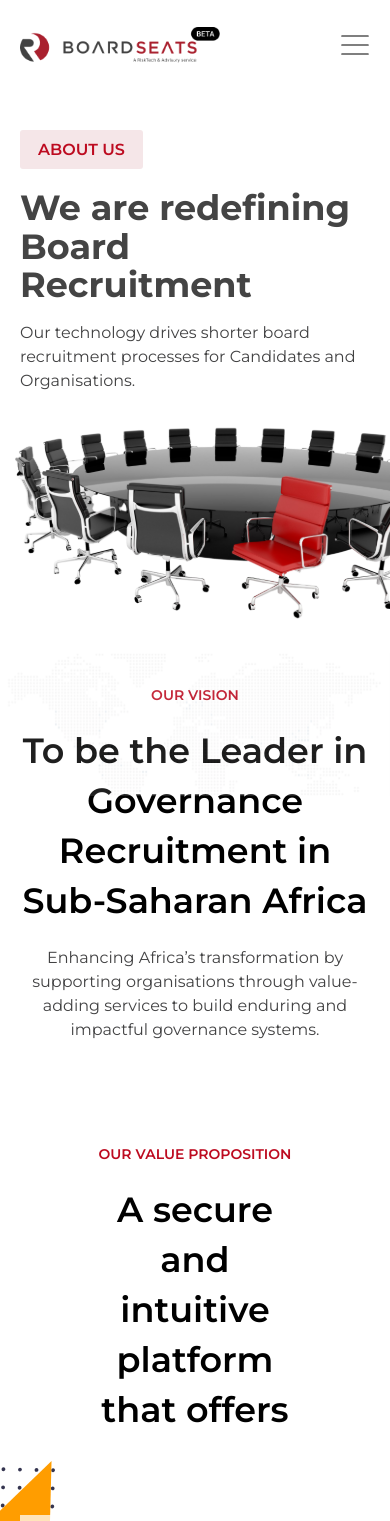
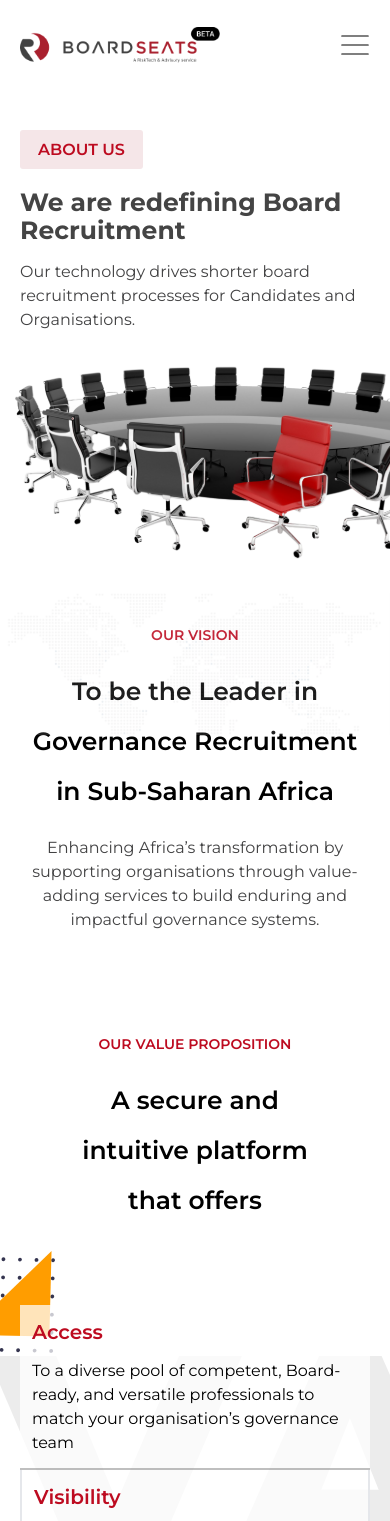
Before and after one commit to Manlikevee/bseatsdeployment, a React (Create React App) app: page /about in a window 390 px wide. Shown: the top 1521 px of the page. Built offline with nearby package versions, Linux system fonts and the light colour scheme.

Commit message:
responsive text

```diff
--- a/src/pages/About.jsx
+++ b/src/pages/About.jsx
@@ -20,7 +20,7 @@ const About = () => {
           <div className="bg-[#F5E6E8] text-[#BD0B20] h-[39px] w-[123px] grid place-items-center font-semibold rounded-[3px]">
             ABOUT US
           </div>
-          <h4 className="text-[35px] lg:text-[48px] text-[#444444] mt-5 font-bold max-w-[500px] leading-[1.1]">
+          <h4 className="text-[25px] lg:text-[48px] text-[#444444] mt-5 font-bold max-w-[500px] leading-[1.1]">
             We are redefining Board Recruitment
           </h4>
           <p className="text-[#424243] mt-4 max-w-[500px]">
@@ -36,7 +36,7 @@ const About = () => {
         <p className="text-[#BD0B20] text-[14px] uppercase text-center font-semibold">
           Our vision
         </p>
-        <h4 className="lg:max-w-[65%] text-[35px] lg:text-[45px] font-semibold text-center leading-[50px] mb-5 mt-5">
+        <h4 className="lg:max-w-[65%] text-[25px] lg:text-[45px] font-semibold text-center leading-[50px] mb-5 mt-5">
           To be the Leader in Governance Recruitment in Sub-Saharan Africa
         </h4>
         <p className="text-[#424243] max-w-[620px] text-center">
@@ -50,7 +50,7 @@ const About = () => {
         <p className="text-[#BD0B20] text-[14px] uppercase text-center font-semibold">
           our value proposition
         </p>
-        <h4 className="max-w-[65%] text-[35px] lg:text-[45px] font-semibold text-center leading-[50px] mt-5">
+        <h4 className="max-w-[65%] text-[25px] lg:text-[45px] font-semibold text-center leading-[50px] mt-5">
           A secure and intuitive platform that offers
         </h4>
         <div className="grid lg:grid-cols-3 lg:grid-rows-2 mt-20 justify-center relative z-10">
@@ -130,7 +130,7 @@ const About = () => {
         <p className="text-[#BD0B20] text-[14px] uppercase text-center font-semibold">
           MEET THE TEAM
         </p>
-        <h4 className="lg:max-w-[65%] text-[35px] lg:text-[45px] font-semibold text-center leading-[50px] mt-5">
+        <h4 className="lg:max-w-[65%] text-[25px] lg:text-[45px] font-semibold text-center leading-[50px] mt-5">
           The People at BoardSeats
         </h4>
         <div className="flex justify-center flex-wrap lg:grid grid-cols-4 justify-items-center gap-20 mt-20">
```
